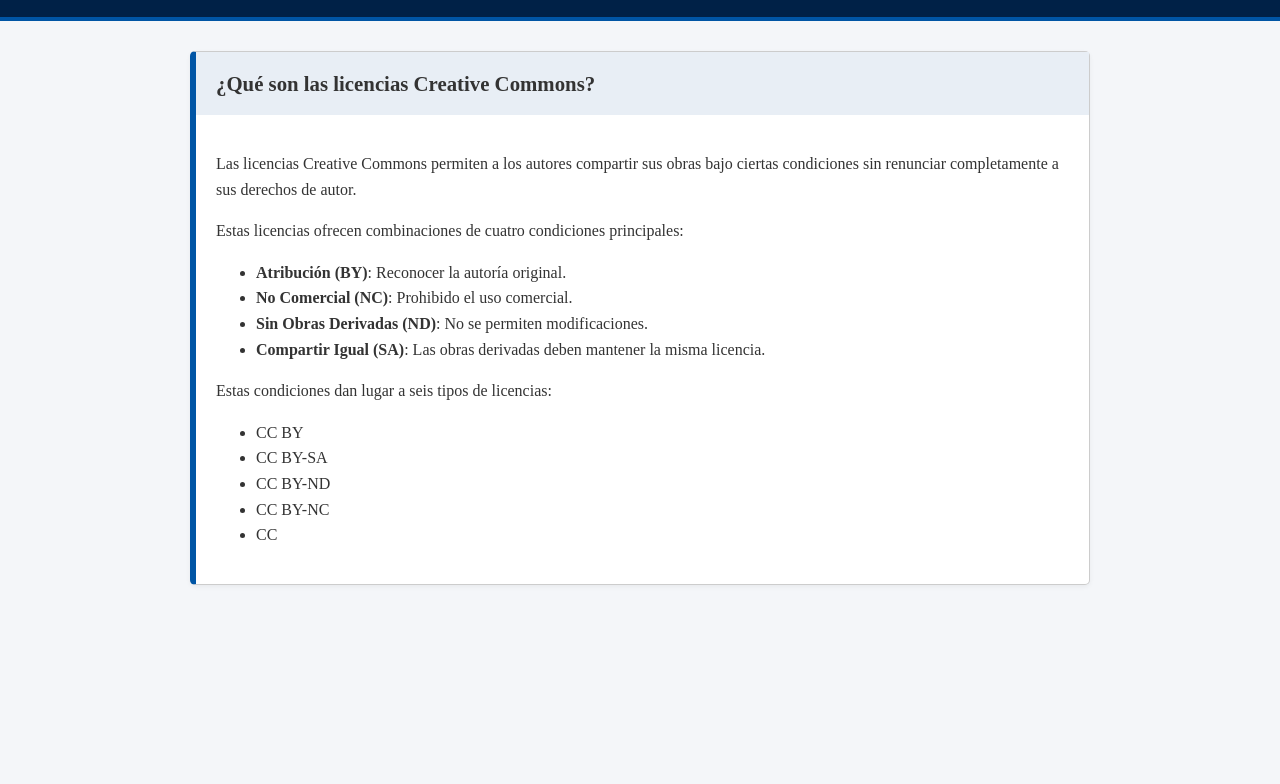
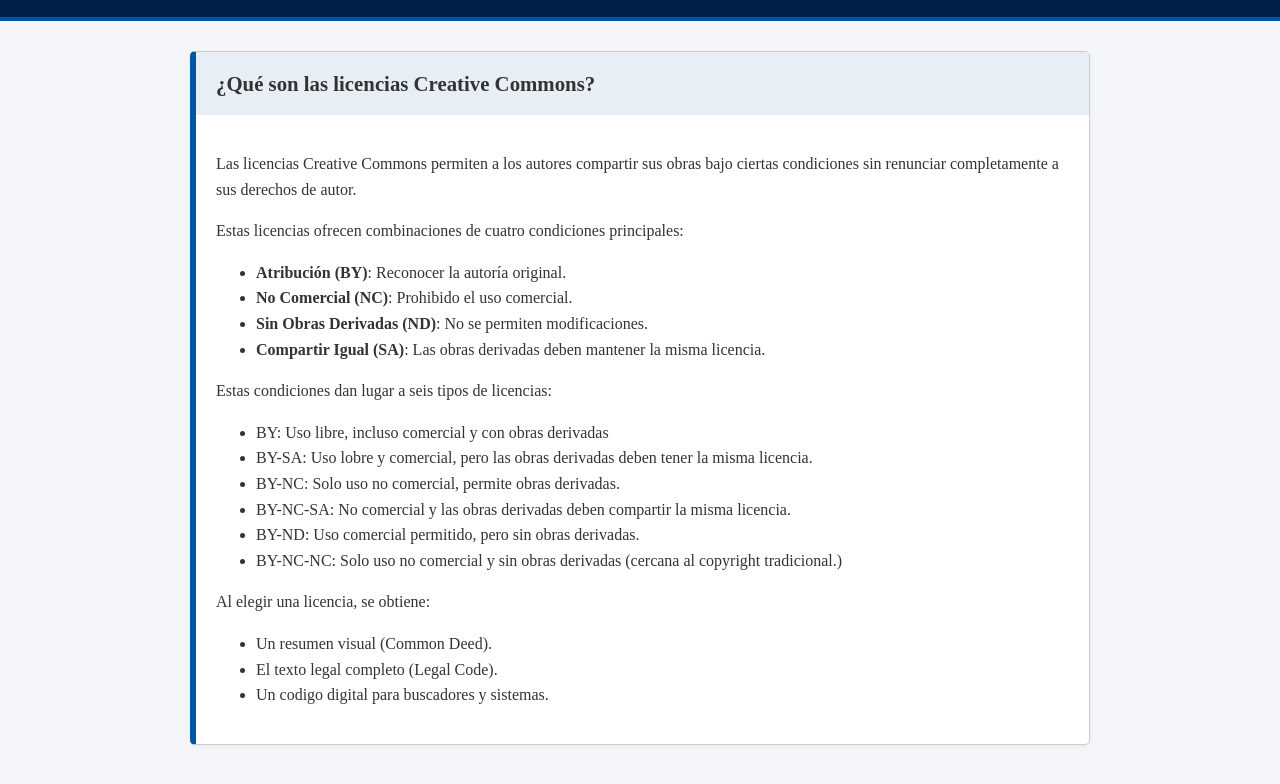
Before and after one commit to uncoma-curza-lab/Base_Estatica_grupo5_2025, a plain HTML site: page licencia.html in a window 1280 px wide. Shown: the part 110-894 px from the top of the page. Before the commit the page ends 800 px from the top, so only its background shows below. Drawn offline with Linux system fonts and the light colour scheme.

Commit message:
mas informacion

```diff
--- a/licencia.html
+++ b/licencia.html
@@ -35,8 +35,17 @@
 
         <p>Estas condiciones dan lugar a seis tipos de licencias:</p>
         <ul>
-          <li>CC BY</li>
-          <li>CC BY-SA</li>
-          <li>CC BY-ND</li>
-          <li>CC BY-NC</li>
-          <li>CC
+          <li>BY: Uso libre, incluso comercial y con obras derivadas</li>
+          <li>BY-SA: Uso lobre y comercial, pero las obras derivadas deben tener la misma licencia.</li>
+          <li>BY-NC: Solo uso no comercial, permite obras derivadas.</li>
+          <li>BY-NC-SA: No comercial y las obras derivadas deben compartir la misma licencia.</li>
+          <li>BY-ND: Uso comercial permitido, pero sin obras derivadas.
+          <li>BY-NC-NC: Solo uso no comercial y sin obras derivadas (cercana al copyright tradicional.)</li>
+        </ul>
+
+        <p>Al elegir una licencia, se obtiene:</p>
+        <ul>
+          <li>Un resumen visual (Common Deed).</li>
+          <li>El texto legal completo (Legal Code).</li>
+          <li>Un codigo digital para buscadores y sistemas.</li>
+        </ul>
```
